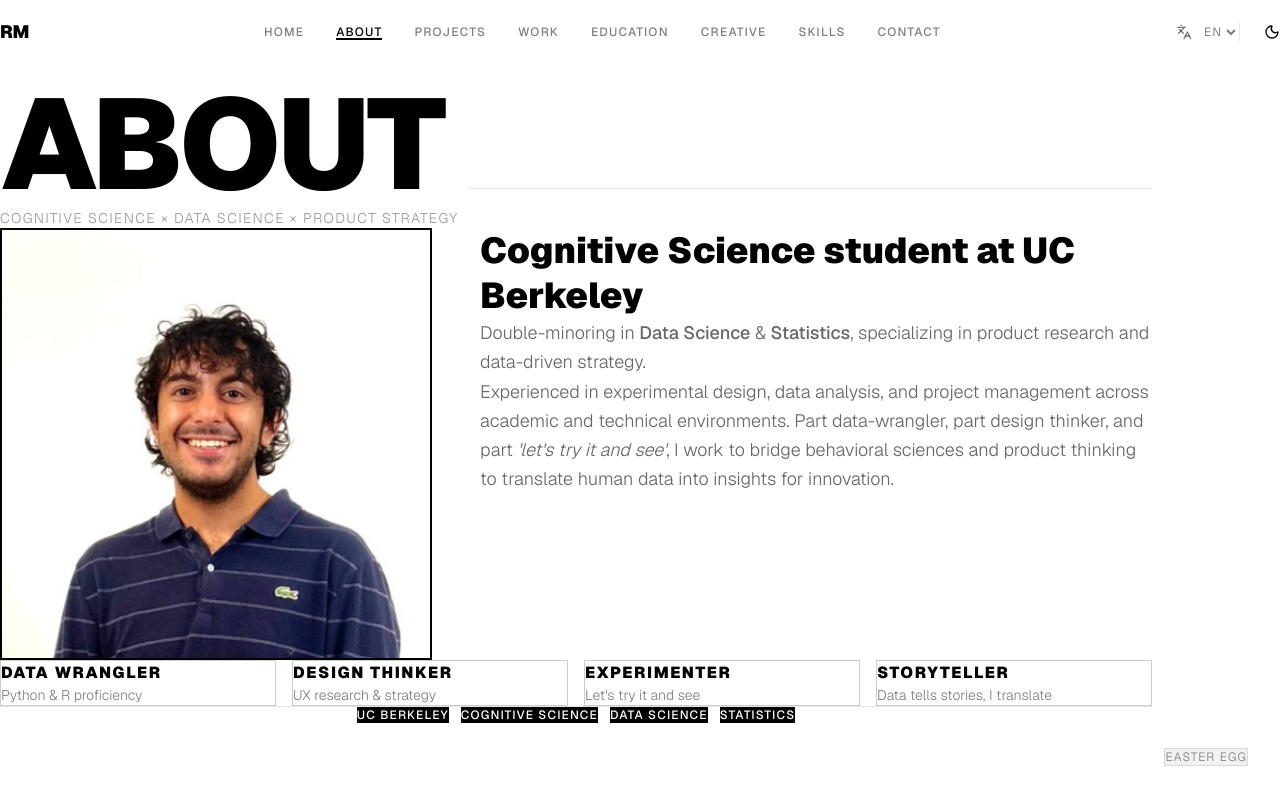
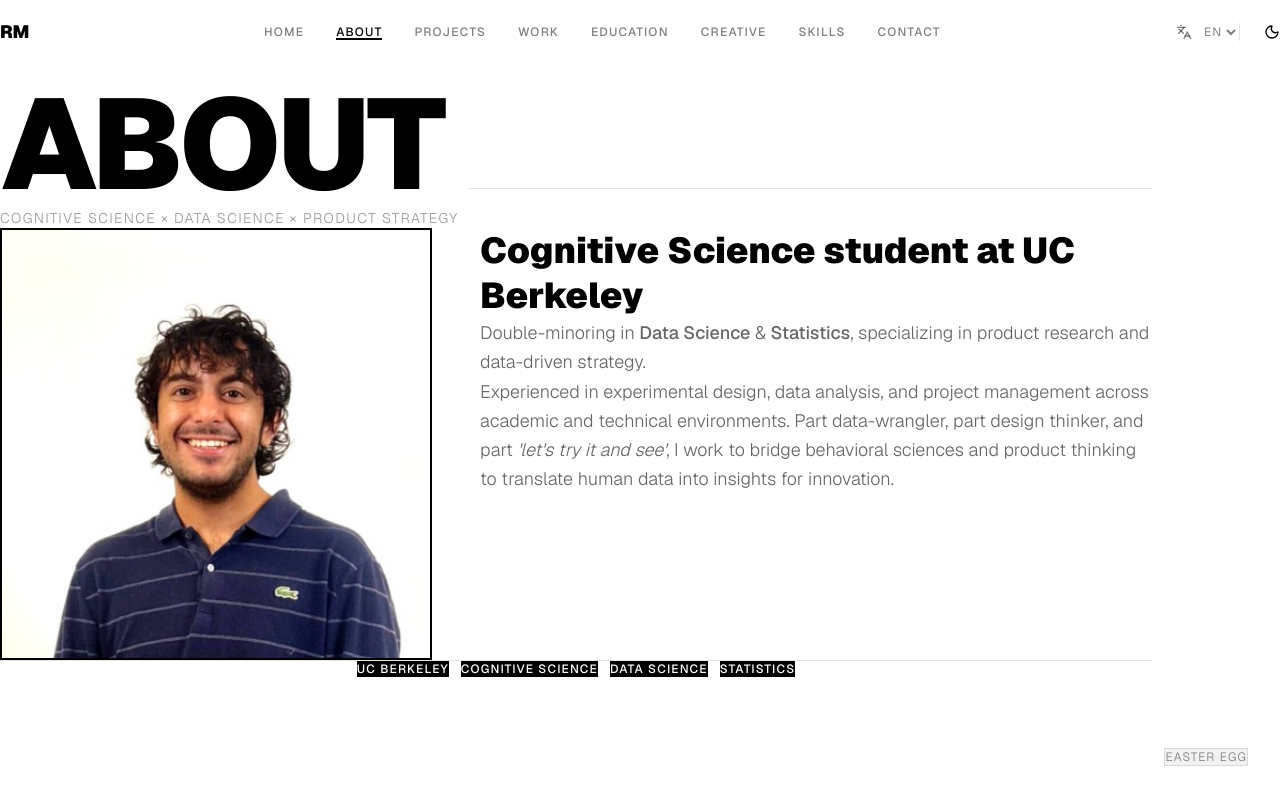
Before and after one commit to rushaad-cell/personal-website, a Next.js app: page /about in a window 1280 px wide. Shown: the top 804 px of the page. Built offline with nearby package versions, Linux system fonts and the light colour scheme.

Commit message:
Fix hero name size, update subtitle, remove trait cards, fix education layout, add poster to Memory Lab, improve eye-tracking frame, move papers section to bottom

```diff
--- a/components/AboutSection.tsx
+++ b/components/AboutSection.tsx
@@ -83,40 +83,6 @@ export function AboutSection() {
           </motion.div>
         </div>
 
-        {/* Traits Grid */}
-        <motion.div
-          initial={{ opacity: 0, y: 20 }}
-          animate={{ opacity: 1, y: 0 }}
-          transition={{ delay: 0.5 }}
-          className="grid grid-cols-2 md:grid-cols-4 gap-4 mb-20"
-        >
-          {traits.map((trait, i) => (
-            <motion.div
-              key={i}
-              initial={{ opacity: 0, y: 20 }}
-              animate={{ opacity: 1, y: 0 }}
-              transition={{ delay: 0.6 + i * 0.05 }}
-              whileHover={{ scale: 1.02, y: -2 }}
-              onHoverStart={() => setHoveredTrait(i)}
-              onHoverEnd={() => setHoveredTrait(null)}
-              className="relative p-8 border border-black/20 dark:border-white/20 hover:border-black dark:hover:border-white transition-all cursor-pointer"
-            >
-              <h3 className="font-black text-black dark:text-white mb-3 text-base uppercase tracking-widest">
-                {trait.label}
-              </h3>
-              <p className="text-sm text-black/50 dark:text-white/50 font-light">
-                {trait.desc}
-              </p>
-              {hoveredTrait === i && (
-                <motion.div
-                  initial={{ scale: 0 }}
-                  animate={{ scale: 1 }}
-                  className="absolute top-2 right-2 w-2 h-2 bg-black dark:bg-white"
-                />
-              )}
-            </motion.div>
-          ))}
-        </motion.div>
 
         {/* Education Pills */}
         <motion.div
--- a/components/EducationSection.tsx
+++ b/components/EducationSection.tsx
@@ -32,10 +32,10 @@ export function EducationSection() {
           animate={{ opacity: 1, scale: 1 }}
           transition={{ type: "spring", stiffness: 100 }}
           whileHover={{ scale: 1.01 }}
-          className="bg-white dark:bg-black border-2 border-white/20 dark:border-black/20 p-12 md:p-16 relative"
+          className="bg-white dark:bg-black border-2 border-white/20 dark:border-black/20 p-12 md:p-16 relative max-w-4xl mx-auto"
         >
-          <div className="flex items-start gap-12 mb-12">
-            <div className="flex-1">
+          <div className="mb-12">
+            <div>
               <h2 className="text-4xl md:text-5xl font-black text-black dark:text-white mb-4 leading-tight">
                 B.A in Cognitive Science
               </h2>
--- a/components/ExperienceSection.tsx
+++ b/components/ExperienceSection.tsx
@@ -136,6 +136,24 @@ export function ExperienceSection() {
                   <p className="text-white/60 dark:text-black/60 leading-relaxed text-lg font-light max-w-3xl">
                     {exp.description}
                   </p>
+                  {exp.org === "Memory Laboratory, UC Santa Cruz" && (
+                    <motion.div
+                      initial={{ opacity: 0, y: 20 }}
+                      animate={{ opacity: 1, y: 0 }}
+                      transition={{ delay: 0.3 }}
+                      className="mt-8"
+                    >
+                      <div className="relative w-full max-w-2xl aspect-[4/3] border-2 border-white/20 dark:border-black/20 overflow-hidden">
+                        <Image
+                          src="/research-poster.jpg"
+                          alt="Research Poster: Today was epic"
+                          fill
+                          className="object-contain"
+                          unoptimized
+                        />
+                      </div>
+                    </motion.div>
+                  )}
                 </div>
               </motion.div>
             ))}
--- a/components/EyeTrackingSection.tsx
+++ b/components/EyeTrackingSection.tsx
@@ -58,11 +58,8 @@ export function EyeTrackingSection() {
             animate={{ opacity: 1, x: 0 }}
             className="relative"
           >
-            <motion.div
-              whileHover={{ scale: 1.01 }}
-              className="bg-black dark:bg-white border-2 border-black/20 dark:border-white/20 relative overflow-hidden"
-            >
-              <div className="relative w-full aspect-video">
+            <div className="border-2 border-black dark:border-white p-4">
+              <div className="relative w-full aspect-video bg-white dark:bg-black">
                 <Image
                   src="/eye-tracking.jpg"
                   alt="Eye-tracking visualization"
@@ -71,15 +68,7 @@ export function EyeTrackingSection() {
                   unoptimized
                 />
               </div>
-              <div className="p-4 bg-black dark:bg-white text-center">
-                <p className="font-black text-white dark:text-black mb-1 text-xs uppercase tracking-widest">
-                  Eye-Tracking Data Visualization
-                </p>
-                <p className="text-xs text-white/50 dark:text-black/50 font-light">
-                  Gaze path, fixations, and heatmap
-                </p>
-              </div>
-            </motion.div>
+            </div>
           </motion.div>
 
           {/* Details */}
--- a/components/Hero.tsx
+++ b/components/Hero.tsx
@@ -43,7 +43,7 @@ export function Hero() {
         >
           {/* Name */}
           <motion.h1
-            className="text-8xl md:text-[12rem] font-black mb-12 text-black dark:text-white leading-none tracking-tight"
+            className="text-5xl md:text-7xl font-black mb-8 text-black dark:text-white leading-none tracking-tight"
             initial={{ opacity: 0, y: 20 }}
             animate={{ opacity: 1, y: 0 }}
             transition={{ delay: 0.2 }}
@@ -78,7 +78,7 @@ export function Hero() {
               <span className="text-black/20 dark:text-white/20">×</span>
               <span>Data Science</span>
               <span className="text-black/20 dark:text-white/20">×</span>
-              <span>Product Strategy</span>
+              <span>Statistics</span>
             </div>
           </motion.div>
 
```
